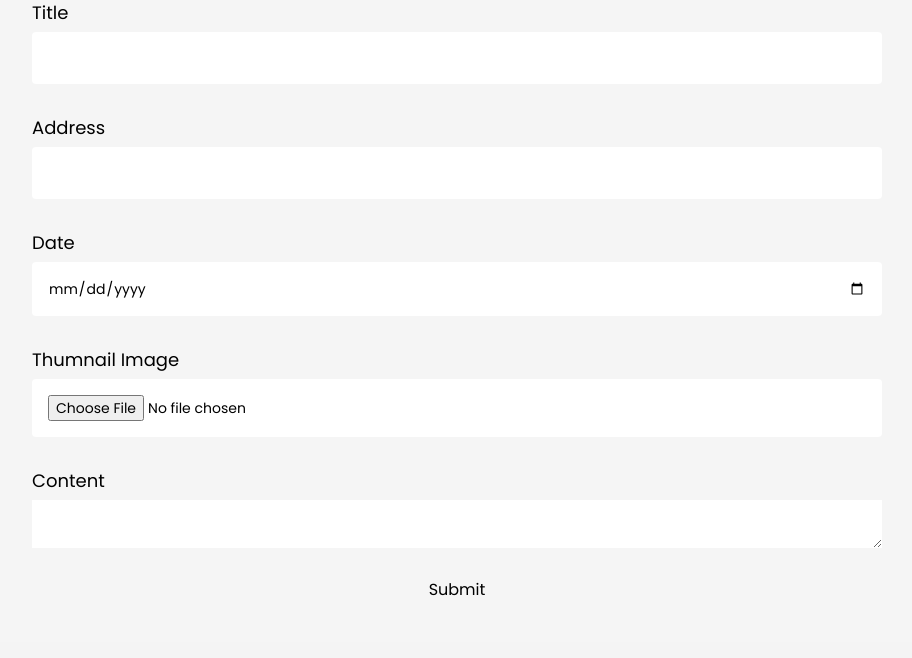
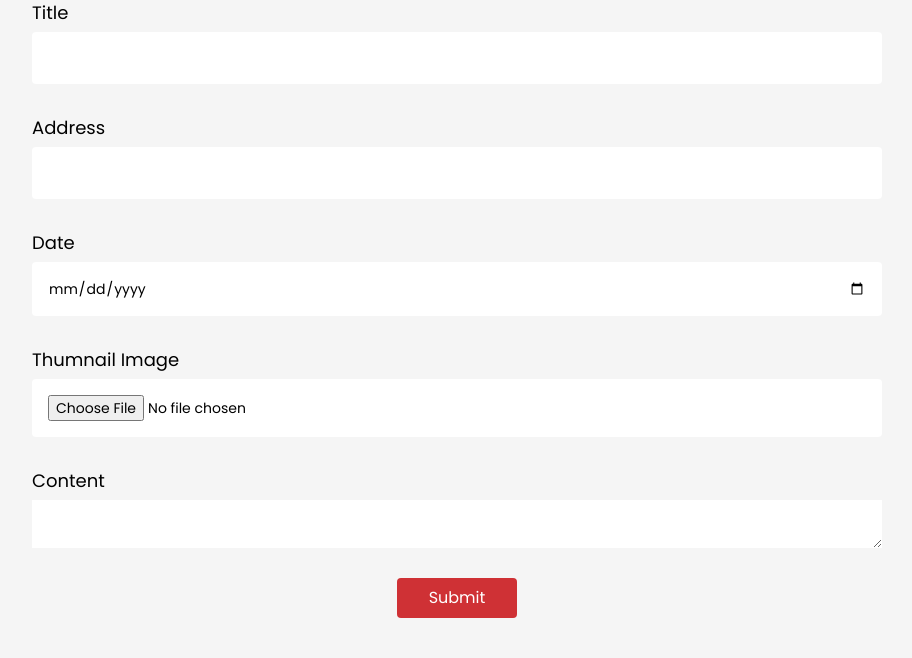
Before and after one commit to calvindany/my-trip-memo, a CodeIgniter 4 app: the page made by app/Views/admins/datamanagement.php in a window 1280 px wide. Shown: the part 224-882 px from the top of the page, without its empty margins (183-1095 px from the left). Before the commit the page ends 820 px from the top, so only its background shows below. Run offline with PHP 8.4 and a stand-in for CodeIgniter, Linux system fonts and the light colour scheme; the template is opened without the code that fills it, so the values that code supplies are empty; some libraries are stand-ins or nearby versions.

Commit message:
fixed: not styled submit button on add data

```diff
--- a/app/Views/admins/datamanagement.php
+++ b/app/Views/admins/datamanagement.php
@@ -78,7 +78,9 @@
           <?php if(isset(session('errors')['message'])) { ?>
             <p class="text-sm font-poppins text-redblood"><?= session('errors')['message'] ?></p>
           <?php } ?>
-          <button type="submit">Submit</button>
+          <div class="flex justify-center">
+            <button type="submit" class="bg-redblood px-4 py-2 md:px-8 md:py-2 rounded text-white">Submit</button>
+          </div>
         </form>
       </div>
     </div>
```
